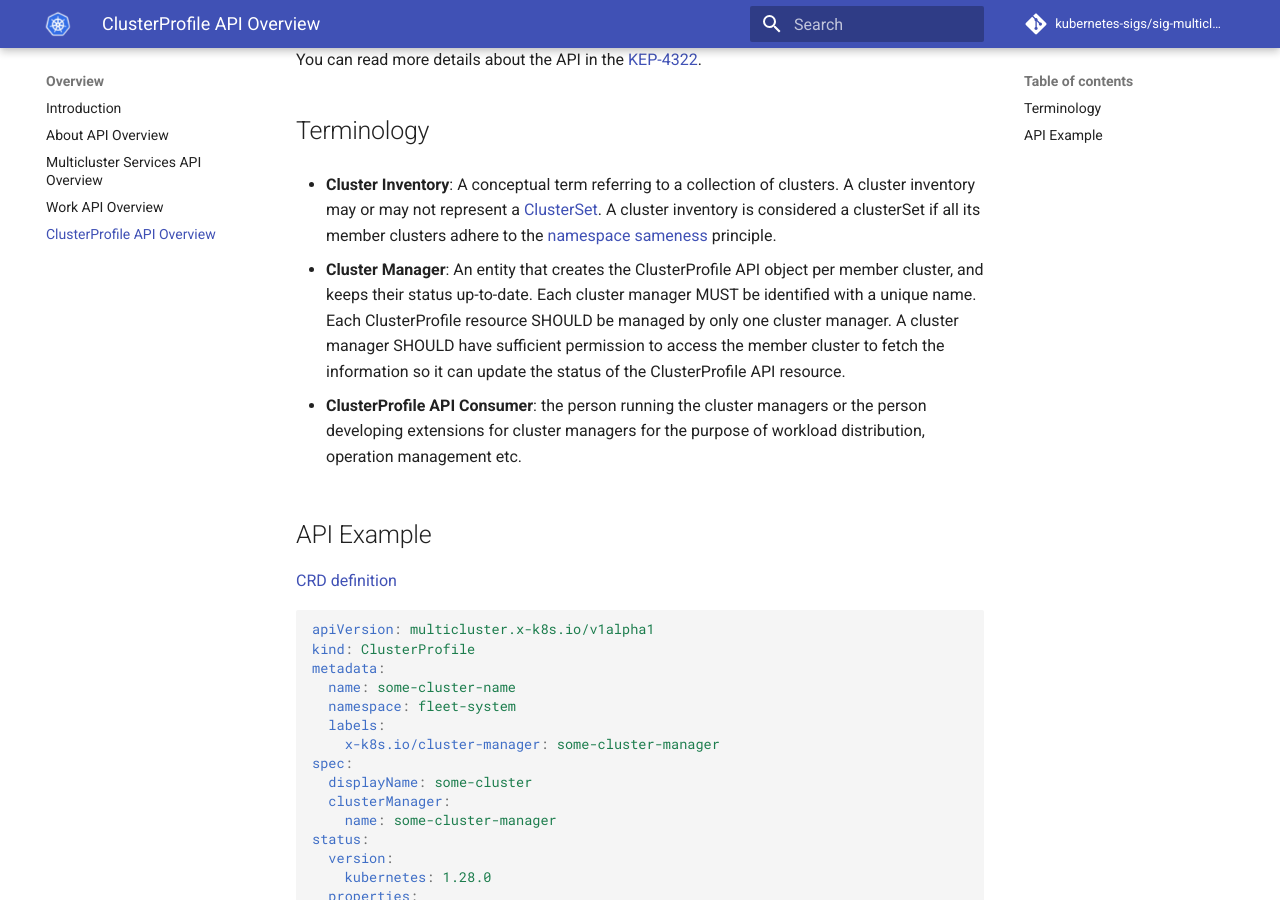
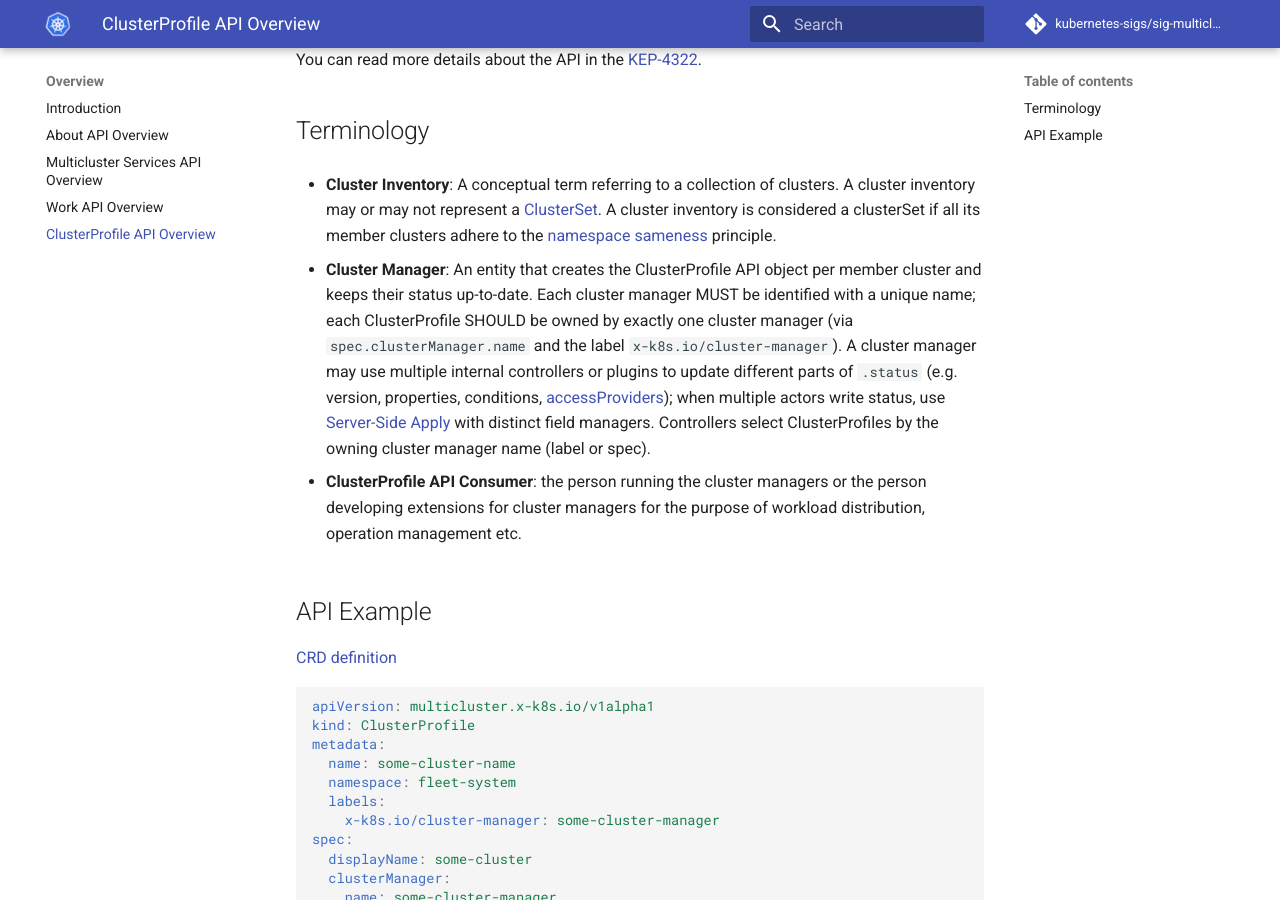
Before and after one commit to kubernetes-sigs/sig-multicluster-site, an MkDocs documentation site: the page built from site-src/concepts/cluster-profile-api.md, in a window 1280 px wide and 900 px high, scrolled down 613 px. Built offline with MkDocs 1.6.1 and Material for MkDocs 9.7.7, drawn with Linux system fonts in a browser that asks for light colours; comment, search, counter and statistics services are not loaded.

Commit message:
docs: add ClusterManager implementation guidance
Signed-off-by: kahirokunn <okinakahiro@gmail.com>

```diff
--- a/site-src/concepts/cluster-profile-api.md
+++ b/site-src/concepts/cluster-profile-api.md
@@ -16,11 +16,15 @@ You can read more details about the API in the [KEP-4322](https://github.com/kub
 a [ClusterSet](../api-types/cluster-set.md). A cluster inventory is considered a clusterSet if all its member clusters adhere to the
 [namespace sameness](https://github.com/kubernetes/community/blob/master/sig-multicluster/namespace-sameness-position-statement.md) principle.
 
-- **Cluster Manager**: An entity that creates the ClusterProfile API object per member cluster,
-  and keeps their status up-to-date. Each cluster manager MUST be identified with a unique name.
-  Each ClusterProfile resource SHOULD be managed by only one cluster manager. A cluster manager SHOULD
-  have sufficient permission to access the member cluster to fetch the information so it can update the status
-  of the ClusterProfile API resource.
+- **Cluster Manager**: An entity that creates the ClusterProfile API object per member cluster
+  and keeps their status up-to-date. Each cluster manager MUST be identified with a unique name;
+  each ClusterProfile SHOULD be owned by exactly one cluster manager (via `spec.clusterManager.name`
+  and the label `x-k8s.io/cluster-manager`). A cluster manager may use multiple internal controllers
+  or plugins to update different parts of `.status` (e.g. version, properties, conditions,
+  [accessProviders](https://github.com/kubernetes/enhancements/blob/master/keps/sig-multicluster/5339-clusterprofile-plugin-credentials/README.md));
+  when multiple actors write status, use [Server-Side Apply](https://kubernetes.io/docs/reference/using-api/server-side-apply/)
+  with distinct field managers. Controllers select ClusterProfiles by the owning cluster manager
+  name (label or spec).
 
 - **ClusterProfile API Consumer**: the person running the cluster managers
   or the person developing extensions for cluster managers for the purpose of
```
